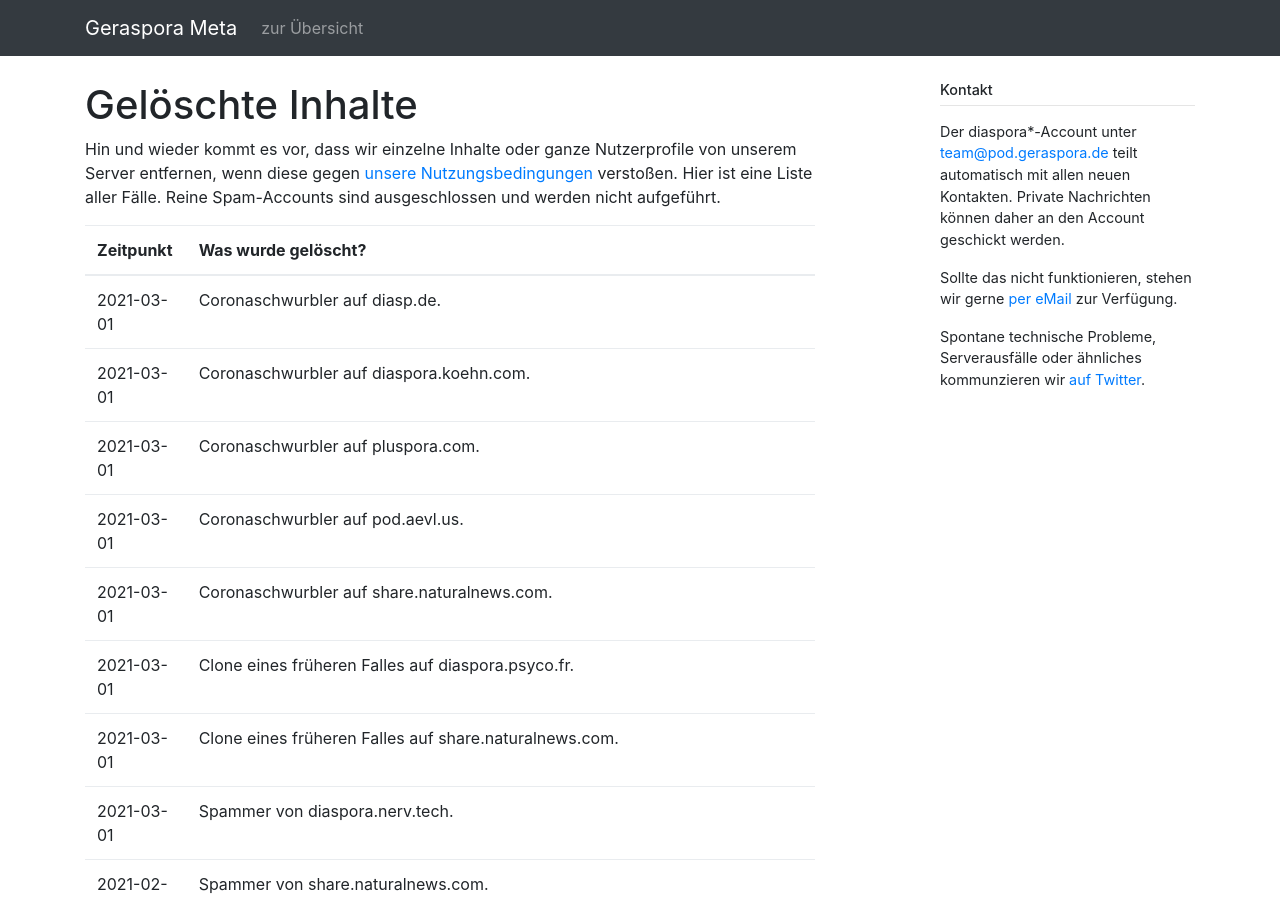
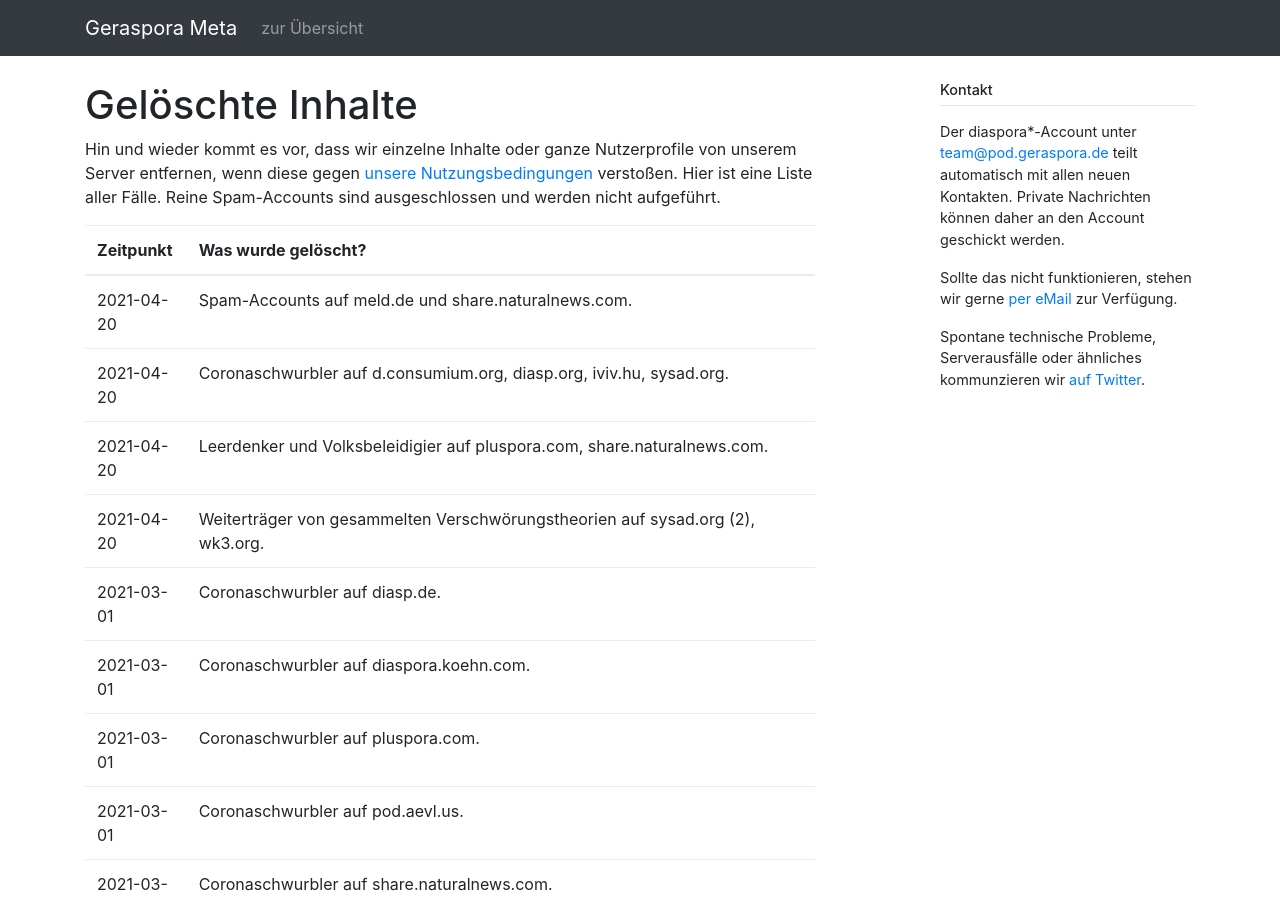
Before and after one commit to geraspora/meta, a Jekyll site: the page built from pod/deleted_contents.md, in a window 1280 px wide and 900 px high. Built offline with Jekyll 4.4.1, drawn with Linux system fonts in a browser that asks for light colours.

Commit message:
new deletions

```diff
--- a/pod/deleted_contents.md
+++ b/pod/deleted_contents.md
@@ -8,6 +8,10 @@ Hin und wieder kommt es vor, dass wir einzelne Inhalte oder ganze Nutzerprofile
 
 | Zeitpunkt     | Was wurde gelöscht?                                                                                                                                                                                                                                                                                                                                                                                                                                                                                                                                                                                                                                                                                                                                                                                                                                                                                                                                                       |
 | ------------- | ------------------------------------------------------------------------------------------------------------------------------------------------------------------------------------------------------------------------------------------------------------------------------------------------------------------------------------------------------------------------------------------------------------------------------------------------------------------------------------------------------------------------------------------------------------------------------------------------------------------------------------------------------------------------------------------------------------------------------------------------------------------------------------------------------------------------------------------------------------------------------------------------------------------------------------------------------------------------- |
+| 2021-04-20    | Spam-Accounts auf meld.de und share.naturalnews.com.                                                                                                                                                                                                                                                                                                                                                                                                                                                                                                                                                                                                                                                                                                                                                                                                                                                                                                                      |
+| 2021-04-20    | Coronaschwurbler auf d.consumium.org, diasp.org, iviv.hu, sysad.org.                                                                                                                                                                                                                                                                                                                                                                                                                                                                                                                                                                                                                                                                                                                                                                                                                                                                                                      |
+| 2021-04-20    | Leerdenker und Volksbeleidigier auf pluspora.com, share.naturalnews.com.                                                                                                                                                                                                                                                                                                                                                                                                                                                                                                                                                                                                                                                                                                                                                                                                                                                                                                  |
+| 2021-04-20    | Weiterträger von gesammelten Verschwörungstheorien auf sysad.org (2), wk3.org.                                                                                                                                                                                                                                                                                                                                                                                                                                                                                                                                                                                                                                                                                                                                                                                                                                                                                            |
 | 2021-03-01    | Coronaschwurbler auf diasp.de.                                                                                                                                                                                                                                                                                                                                                                                                                                                                                                                                                                                                                                                                                                                                                                                                                                                                                                                                            |
 | 2021-03-01    | Coronaschwurbler auf diaspora.koehn.com.                                                                                                                                                                                                                                                                                                                                                                                                                                                                                                                                                                                                                                                                                                                                                                                                                                                                                                                                  |
 | 2021-03-01    | Coronaschwurbler auf pluspora.com.                                                                                                                                                                                                                                                                                                                                                                                                                                                                                                                                                                                                                                                                                                                                                                                                                                                                                                                                        |
```
